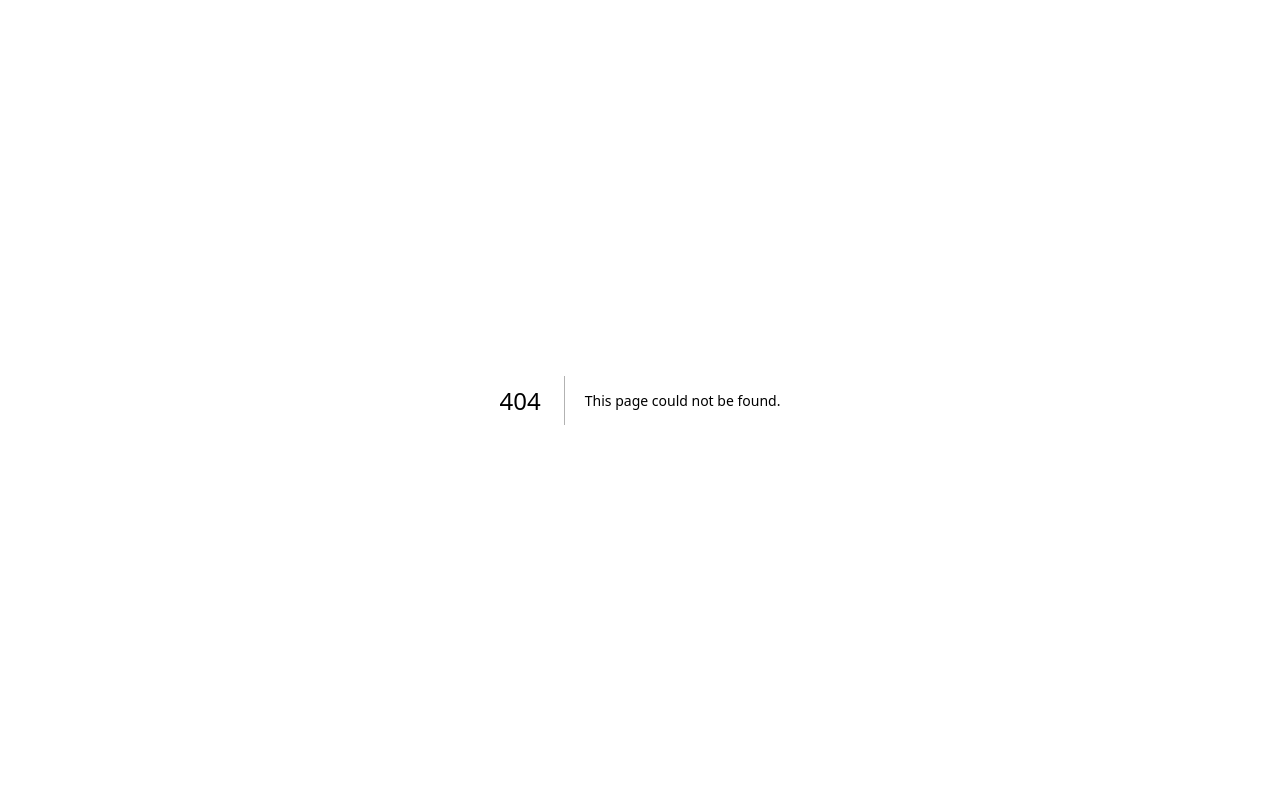
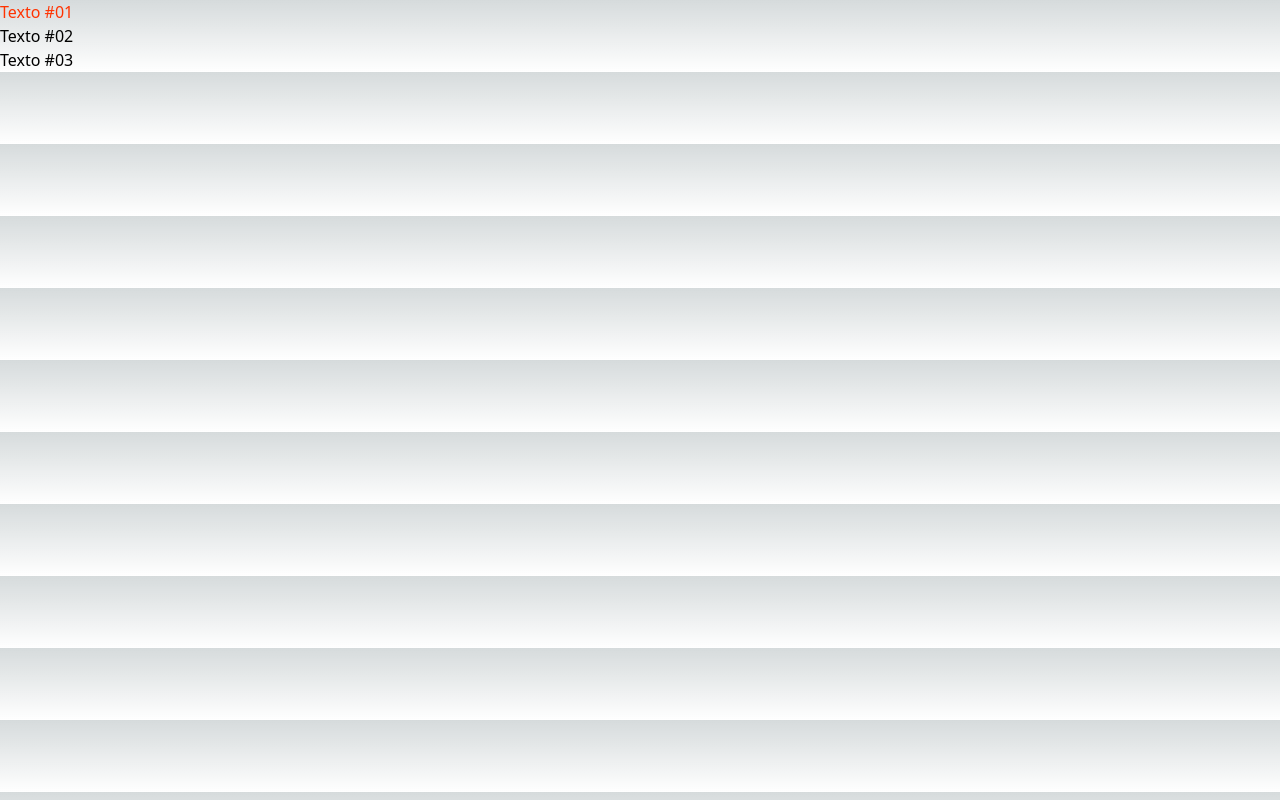
Before and after one commit to SamillyNunes/nextjs-exercises, a Next.js app: page /css/integracao1 in a window 1280 px wide. Before the commit this address had no page. Built offline with nearby package versions, Linux system fonts and the light colour scheme.

Commit message:
integrating with css: global

```diff
--- a/pages/_app.tsx
+++ b/pages/_app.tsx
@@ -1,4 +1,5 @@
 import "@/styles/globals.css";
+import "./css/integracao1.css";
 import type { AppProps } from "next/app";
 
 export default function App({ Component, pageProps }: AppProps) {
--- /dev/null
+++ b/pages/css/integracao1.css
@@ -0,0 +1,3 @@
+.vermelha{
+    color: #f30;
+}
--- /dev/null
+++ b/pages/css/integracao1.jsx
@@ -0,0 +1,10 @@
+// O import do css foi feito na pagina _app.tsx de maneira global!
+export default function integration1(){
+    return (
+        <div>
+            <div className="vermelha">Texto #01</div>
+            <div className="azul">Texto #02</div>
+            <div className="branca">Texto #03</div>
+        </div>
+    );
+}
```
